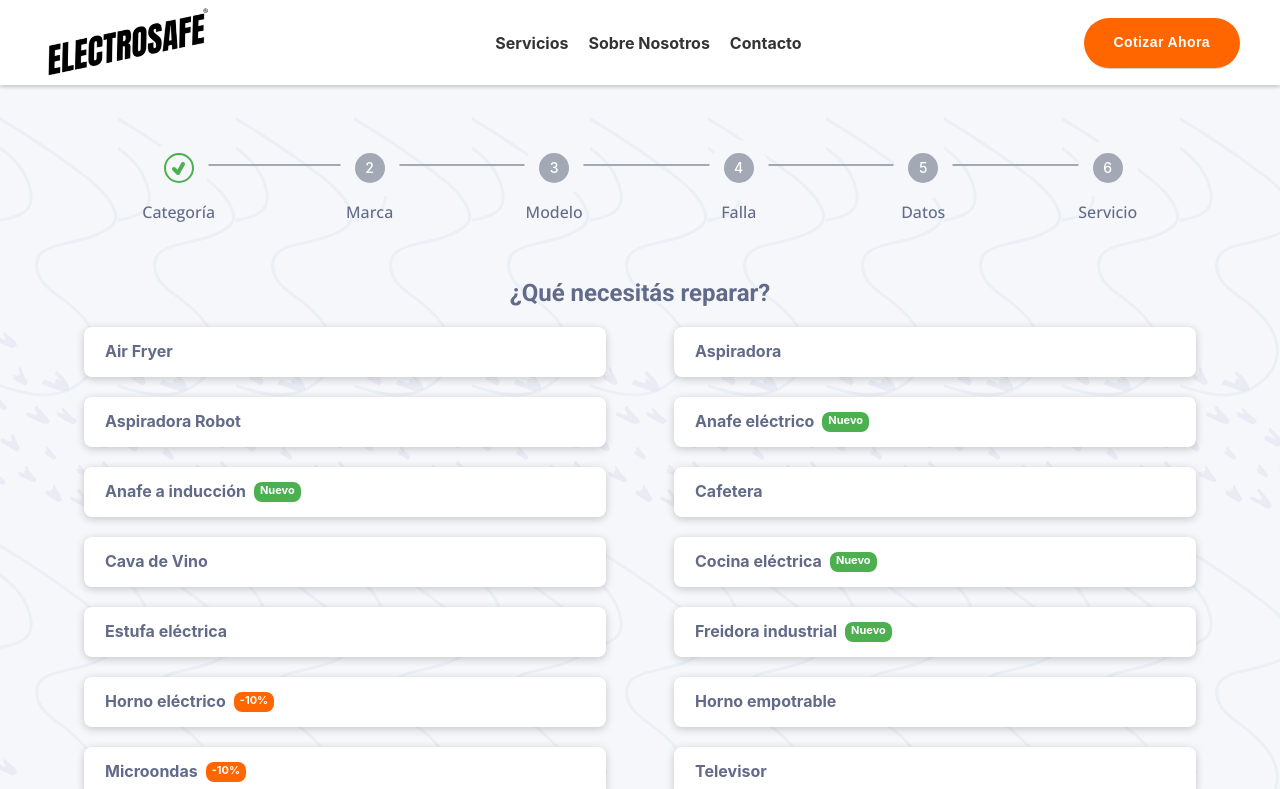
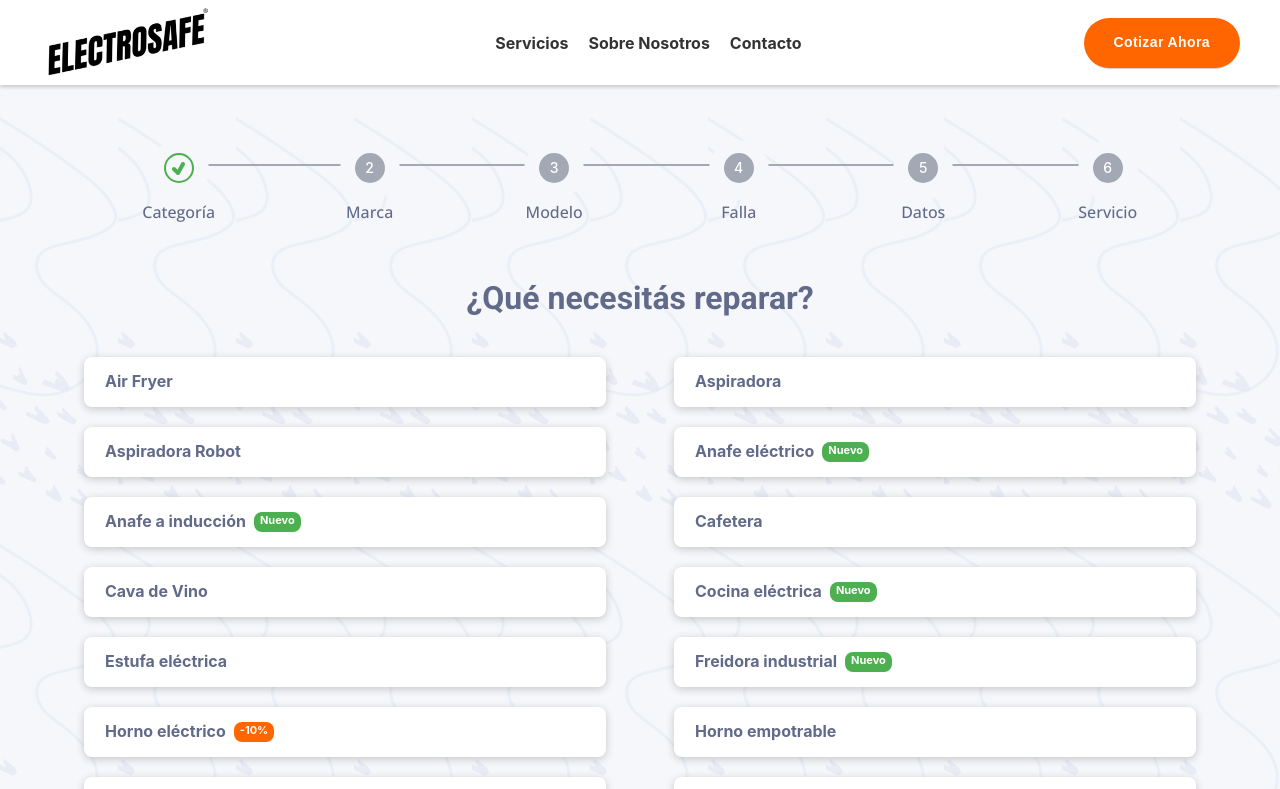
Before and after one commit to manuel-25/ElectroFix, a React (Create React App) app in the folder frontend/: page /reparacion-electrodomesticos in a window 1280 px wide. Shown: the top 789 px of the page. Built offline with nearby package versions, Linux system fonts and the light colour scheme.

Commit message:
category title css updated

```diff
--- a/frontend/src/components/CategorySelection/CategorySelection.css
+++ b/frontend/src/components/CategorySelection/CategorySelection.css
@@ -30,11 +30,11 @@
 }
 
 .selection-title {
-  font-size: 24px;
+  font-size: 32px;
   font-weight: bold;
-  margin-bottom: 20px;
+  text-align: center;
+  margin-bottom: 40px;
   color: var(--text-color);
-  text-align: center;
 }
 
 
@@ -83,7 +83,8 @@
     padding: 6px;
   }
 
-  .selection-container h3 {
+  .selection-title {
+    font-size: 24px;
     margin-top: 15px;
     margin-bottom: 35px;
   }
```
